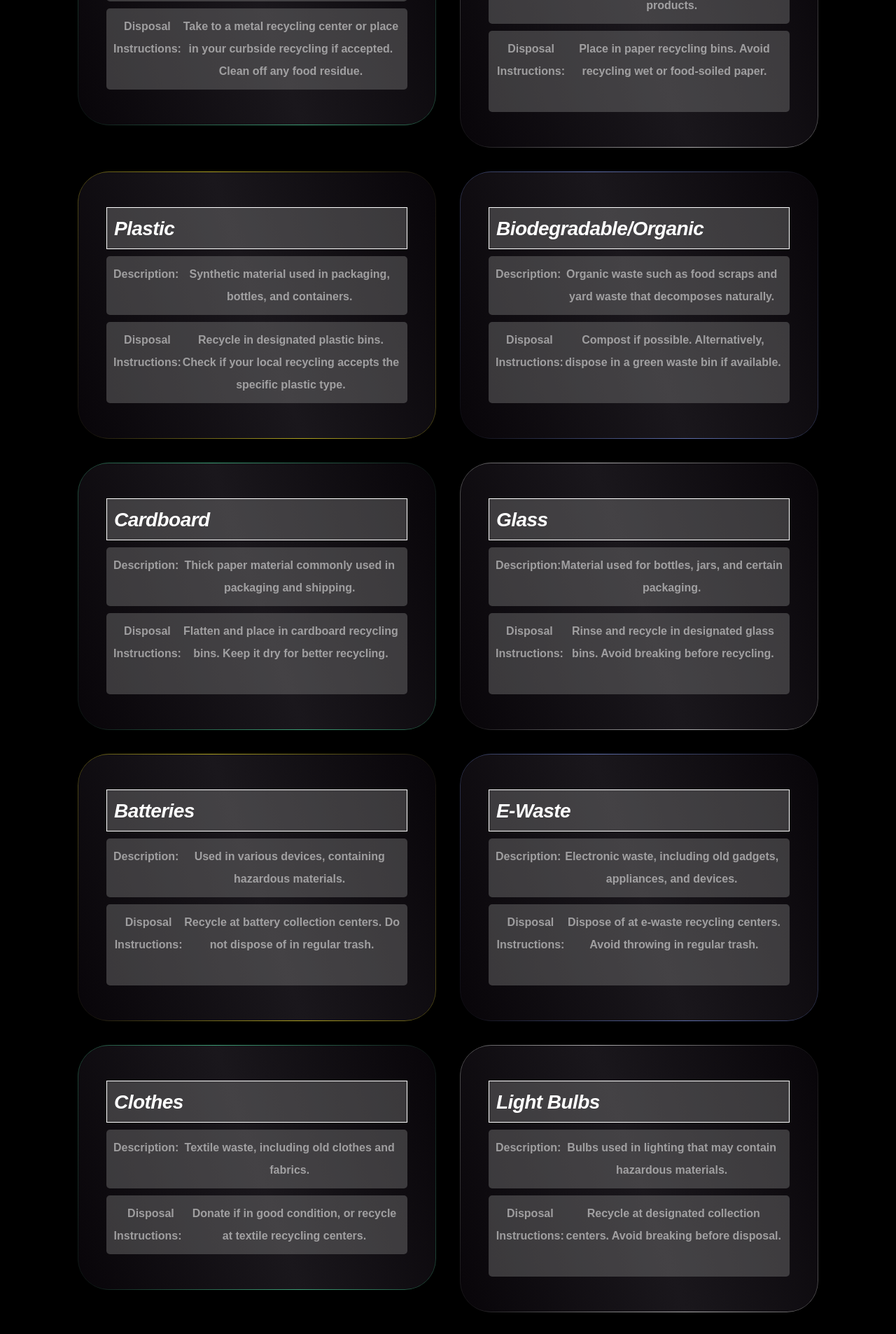
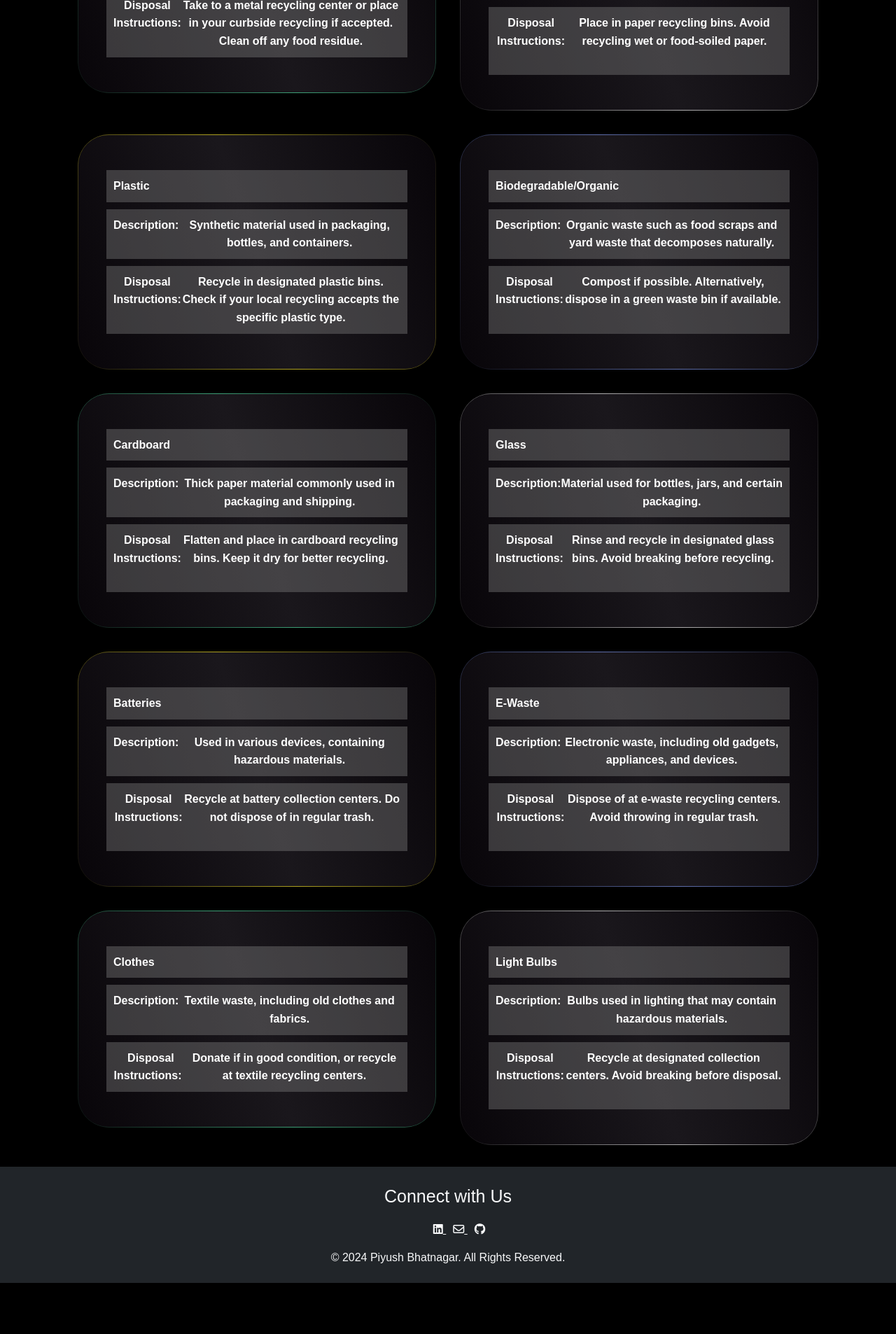
Before and after one commit to PiyushBhatnagar09/Waste-Classification-and-Awareness-System, a Flask app: page /classify in a window 1280 px wide. Shown: the part 1943-3849 px from the top of the page at 70% size. After the commit the page ends 3776 px from the top, so only its background shows below. Run offline with Flask 3, Linux system fonts and the light colour scheme; some libraries are stand-ins or nearby versions.

Commit message:
minor changes

```diff
--- a/Project/static/css/footer.css
+++ b/Project/static/css/footer.css
@@ -11,19 +11,26 @@
 }
 
 #footer-contact {
+  position: relative; /* Keeps the footer at the bottom */
+  bottom: 0; /* Positions it at the bottom of the viewport */
+  left: 0;
+  width: 100%; /* Ensures the footer spans the full width */
+  background-color: rgb(22, 32, 62); /* Optional footer color */
   padding: 15px;
   color: white;
   text-align: center;
-    left: 0px;
-    margin-top: auto;
-    bottom: 0px;
-    width: 100%; }
+  z-index: 1000; /* Ensures it appears above other elements if needed */
+}
+
 #footer-contact p {
-      font-size: 25px; }
+  font-size: 25px;
+}
 
 #footer-contact ul li {
   display: inline;
-      margin: 5px; }
+  margin: 5px;
+}
+
 
 
 .text-center {
--- a/Project/templates/classify.html
+++ b/Project/templates/classify.html
@@ -14,6 +14,7 @@
 
     <link rel="stylesheet" href="../static/css/footer.css">
     <link rel="stylesheet" href="../static/css/navbar.css">
+    <script src="https://kit.fontawesome.com/f47311485a.js" crossorigin="anonymous"></script>
 
     <style>
         /* Custom styles for navigation */
@@ -22,6 +23,7 @@
             /* Adjusts for fixed navbar height */
             background-color: black;
             font-family: 'Arial', sans-serif;
+            min-width: 742px;
 
             /* Change font family */
         }
@@ -51,7 +53,7 @@
             /* Rounded corners */
         }
 
-        p {
+        .p-style {
             font-family: 'Arial', sans-serif;
             /* Sets a clean, modern font */
             font-size: 16px;
@@ -438,12 +440,12 @@
         <h4 id="req-reject-text">(Request may be rejected from the backend due to the 512MB limit of the render platform. Kindly visit our <a href="https://github.com/PiyushBhatnagar09/Waste-Wise"  target="_blank">GitHub</a> repository to run the model locally.)</h4>
         <div class="row">
             <div class="col">
-                <p>Uploaded Image</p>
+                <p  class="p-style" class="p-style">Uploaded Image</p>
                 <img id="uploadedImage" src="https://thumbs.dreamstime.com/b/no-image-available-icon-vector-illustration-flat-design-140476186.jpg" alt="Original Image" class="img-fluid" width="100%">
             </div>
 
             <div class="col">
-                <p>Detected Image</p>
+                <p  class="p-style" class="p-style">Detected Image</p>
                 <img id="resultImage" src="https://thumbs.dreamstime.com/b/no-image-available-icon-vector-illustration-flat-design-140476186.jpg" alt="Detected Image"
                     class="img-fluid" width="100%">
             </div>
@@ -454,14 +456,14 @@
         <!-- <h2>2nd Result (from VGG16 Model)</h2>
         <div class="row">
             <div class="col">
-                <p>Object Classified as - {{ classification_result }}</p>
+                <p  class="p-style">Object Classified as - {{ classification_result }}</p>
             </div>
         </div> -->
 
         <h2>About YOLOv8</h2>
-        <p style="text-align: left;">YOLOv8 is an advanced model for real-time object detection, known for its high
+        <p  class="p-style" class="p-style" style="text-align: left;">YOLOv8 is an advanced model for real-time object detection, known for its high
             speed and accuracy.</p>
-        <p style="text-align: left;">YOLOv8's accuracy surpasses other traditional models, making it more effective for
+        <p  class="p-style" class="p-style" style="text-align: left;">YOLOv8's accuracy surpasses other traditional models, making it more effective for
             applications requiring fast and precise object detection in real-time.</p>
 
         <!-- More Details Button -->
@@ -496,9 +498,9 @@
                 VGG16 Accuracy: <span style="font-weight: bold; color: #dc3545;">69.7%</span>
             </h3>
 
-            <p style="font-size: 16px; line-height: 1.6; color: #333333; margin-top: 0; margin-bottom: 20px;">
+            <p  class="p-style" style="font-size: 16px; line-height: 1.6; color: #333333; margin-top: 0; margin-bottom: 20px;">
                 VGG16 accuracy achieved on the validation set is &nbsp; <b>69.7%</b>. </p>
-            <p
+            <p  class="p-style"
                 style="font-size: 16px; line-height: 1.6; color: #333333; margin-top: 0; margin-bottom: 20px; text-align: left;">
                 While this is respectable, it does not match the superior performance of YOLOv8, which is designed for
                 real-time object detection and has significantly higher accuracy and speed in such tasks.
@@ -517,11 +519,11 @@
         <div class="gradient-cards">
             <div class="card1">
                 <div class="container-card bg-green-box">
-                  <p class="card-title">Metal</p>
-                  <p class="card-description"><strong>Description: &nbsp;</strong>
+                  <p  class="p-style" class="card-title">Metal</p>
+                  <p  class="p-style" class="card-description"><strong>Description: &nbsp;</strong>
                     Recyclable material commonly used for cans, tools, and appliances.
                   </p>
-                  <p class="card-description"><strong>Disposal Instructions: &nbsp;</strong>
+                  <p  class="p-style" class="card-description"><strong>Disposal Instructions: &nbsp;</strong>
                     Take to a metal recycling center or place in your curbside recycling if accepted. Clean off any food residue.
                   </p>
                 </div>
@@ -529,11 +531,11 @@
 
               <div class="card1">
                 <div class="container-card bg-white-box">
-                  <p class="card-title">Paper</p>
-                  <p class="card-description"><strong>Description: &nbsp;</strong>
+                  <p  class="p-style" class="card-title">Paper</p>
+                  <p  class="p-style" class="card-description"><strong>Description: &nbsp;</strong>
                     Commonly recyclable, often used in packaging, printing, and cleaning products.
                   </p>
-                  <p class="card-description"><strong>Disposal Instructions: &nbsp;</strong>
+                  <p  class="p-style" class="card-description"><strong>Disposal Instructions: &nbsp;</strong>
                     Place in paper recycling bins. Avoid recycling wet or food-soiled paper.
                   </p>
                 </div>
@@ -541,11 +543,11 @@
 
               <div class="card1">
                 <div class="container-card bg-yellow-box">
-                  <p class="card-title">Plastic</p>
-                  <p class="card-description"><strong>Description: &nbsp;</strong>
+                  <p  class="p-style" class="card-title">Plastic</p>
+                  <p  class="p-style" class="card-description"><strong>Description: &nbsp;</strong>
                     Synthetic material used in packaging, bottles, and containers.
                   </p>
-                  <p class="card-description"><strong>Disposal Instructions: &nbsp;</strong>
+                  <p  class="p-style" class="card-description"><strong>Disposal Instructions: &nbsp;</strong>
                     Recycle in designated plastic bins. Check if your local recycling accepts the specific plastic type.
                   </p>
                 </div>
@@ -553,11 +555,11 @@
 
               <div class="card1">
                 <div class="container-card bg-blue-box">
-                  <p class="card-title">Biodegradable/Organic</p>
-                  <p class="card-description"><strong>Description: &nbsp;</strong>
+                  <p  class="p-style" class="card-title">Biodegradable/Organic</p>
+                  <p  class="p-style" class="card-description"><strong>Description: &nbsp;</strong>
                     Organic waste such as food scraps and yard waste that decomposes naturally.
                   </p>
-                  <p class="card-description"><strong>Disposal Instructions: &nbsp;</strong>
+                  <p  class="p-style" class="card-description"><strong>Disposal Instructions: &nbsp;</strong>
                     Compost if possible. Alternatively, dispose in a green waste bin if available.
                   </p>
                 </div>
@@ -565,11 +567,11 @@
 
               <div class="card1">
                 <div class="container-card bg-green-box">
-                  <p class="card-title">Cardboard</p>
-                  <p class="card-description"><strong>Description: &nbsp;</strong>
+                  <p  class="p-style" class="card-title">Cardboard</p>
+                  <p  class="p-style" class="card-description"><strong>Description: &nbsp;</strong>
                     Thick paper material commonly used in packaging and shipping.
                   </p>
-                  <p class="card-description"><strong>Disposal Instructions: &nbsp;</strong>
+                  <p  class="p-style" class="card-description"><strong>Disposal Instructions: &nbsp;</strong>
                     Flatten and place in cardboard recycling bins. Keep it dry for better recycling.
                   </p>
                 </div>
@@ -577,11 +579,11 @@
 
               <div class="card1">
                 <div class="container-card bg-white-box">
-                  <p class="card-title">Glass</p>
-                  <p class="card-description"><strong>Description: &nbsp;</strong>
+                  <p  class="p-style" class="card-title">Glass</p>
+                  <p  class="p-style" class="card-description"><strong>Description: &nbsp;</strong>
                     Material used for bottles, jars, and certain packaging.
                   </p>
-                  <p class="card-description"><strong>Disposal Instructions: &nbsp;</strong>
+                  <p  class="p-style" class="card-description"><strong>Disposal Instructions: &nbsp;</strong>
                     Rinse and recycle in designated glass bins. Avoid breaking before recycling.
                   </p>
                 </div>
@@ -589,11 +591,11 @@
 
               <div class="card1">
                 <div class="container-card bg-yellow-box">
-                  <p class="card-title">Batteries</p>
-                  <p class="card-description"><strong>Description: &nbsp;</strong>
+                  <p  class="p-style" class="card-title">Batteries</p>
+                  <p  class="p-style" class="card-description"><strong>Description: &nbsp;</strong>
                     Used in various devices, containing hazardous materials.
                   </p>
-                  <p class="card-description"><strong>Disposal Instructions: &nbsp;</strong>
+                  <p  class="p-style" class="card-description"><strong>Disposal Instructions: &nbsp;</strong>
                     Recycle at battery collection centers. Do not dispose of in regular trash.
                   </p>
                 </div>
@@ -601,11 +603,11 @@
 
               <div class="card1">
                 <div class="container-card bg-blue-box">
-                  <p class="card-title">E-Waste</p>
-                  <p class="card-description"><strong>Description: &nbsp;</strong>
+                  <p  class="p-style" class="card-title">E-Waste</p>
+                  <p  class="p-style" class="card-description"><strong>Description: &nbsp;</strong>
                     Electronic waste, including old gadgets, appliances, and devices.
                   </p>
-                  <p class="card-description"><strong>Disposal Instructions: &nbsp;</strong>
+                  <p  class="p-style" class="card-description"><strong>Disposal Instructions: &nbsp;</strong>
                     Dispose of at e-waste recycling centers. Avoid throwing in regular trash.
                   </p>
                 </div>
@@ -613,11 +615,11 @@
 
               <div class="card1">
                 <div class="container-card bg-green-box">
-                  <p class="card-title">Clothes</p>
-                  <p class="card-description"><strong>Description: &nbsp;</strong>
+                  <p  class="p-style" class="card-title">Clothes</p>
+                  <p  class="p-style" class="card-description"><strong>Description: &nbsp;</strong>
                     Textile waste, including old clothes and fabrics.
                   </p>
-                  <p class="card-description"><strong>Disposal Instructions: &nbsp;</strong>
+                  <p  class="p-style" class="card-description"><strong>Disposal Instructions: &nbsp;</strong>
                     Donate if in good condition, or recycle at textile recycling centers.
                   </p>
                 </div>
@@ -625,16 +627,43 @@
 
               <div class="card1">
                 <div class="container-card bg-white-box">
-                  <p class="card-title">Light Bulbs</p>
-                  <p class="card-description"><strong>Description: &nbsp;</strong>
+                  <p  class="p-style" class="card-title">Light Bulbs</p>
+                  <p  class="p-style" class="card-description"><strong>Description: &nbsp;</strong>
                     Bulbs used in lighting that may contain hazardous materials.
                   </p>
-                  <p class="card-description"><strong>Disposal Instructions: &nbsp;</strong>
+                  <p  class="p-style" class="card-description"><strong>Disposal Instructions: &nbsp;</strong>
                     Recycle at designated collection centers. Avoid breaking before disposal.
                   </p>
                 </div>
               </div>
 
+        </div>
+    </div>
+
+    <div id="footer-contact" class="bg-dark text-light py-4">
+        <div class="container text-center">
+            <p class="text-underline mb-3">Connect with Us</p>
+            <ul class="horizontal-list social-icons mb-3">
+                <li>
+                    <a href="https://www.linkedin.com/in/piyush-bhatnagar-b4b70425b/" class="text-light">
+                        <i class="fa-brands fa-linkedin"></i>
+                    </a>
+                </li>
+                <li>
+                    <a href="mailto:pbpiyush09@gmail.com" class="text-light">
+                        <i class="fa fa-envelope-o"></i>
+                    </a>
+                </li>
+                <li>
+                    <a href="https://github.com/PiyushBhatnagar09" class="text-light">
+                        <i class="fa fa-github"></i>
+                    </a>
+                </li>
+            </ul>
+
+            <div class="mt-3">
+                <small></small>&copy; 2024 Piyush Bhatnagar. All Rights Reserved.</small>
+            </div>
         </div>
     </div>
 
--- a/Project/templates/home.html
+++ b/Project/templates/home.html
@@ -20,6 +20,7 @@
             /* Adjusts for fixed navbar height */
             background-color: black;
             font-family: 'Arial', sans-serif;
+            min-width: 443px;
             /* Change font family */
         }
 
```
Also changed, not shown: Project/templates/chat.html (+30 -0 lines), Project/templates/contact.html (+30 -1 lines), Project/templates/news.html (+31 -3 lines). Lines whose indentation alone changed are shown as unchanged.
